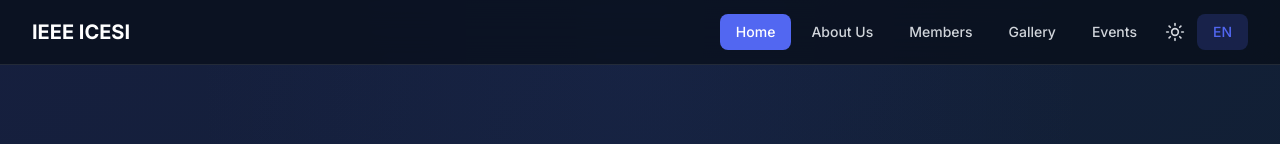
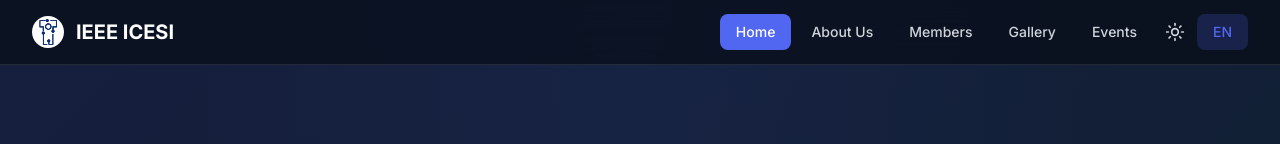
Before and after one commit to RonyOz/ieee-icesi-web, a React (Vite) app: page / in a window 1280 px wide. Shown: the top 144 px of the page. Built offline with nearby package versions, Linux system fonts and the light colour scheme.

Commit message:
Refactor Navbar component: remove unused React import and improve logo rendering

```diff
--- a/src/components/Navbar.tsx
+++ b/src/components/Navbar.tsx
@@ -1,7 +1,7 @@
-import React, { useState } from 'react';
+import { useState } from 'react';
 import { useTranslation } from 'react-i18next';
 import { Link, useLocation } from 'react-router-dom';
-import { CircuitBoard, Menu, X, Sun, Moon } from 'lucide-react';
+import { Menu, X, Sun, Moon } from 'lucide-react';
 import { useTheme } from '../contexts/ThemeContext';
 
 const Navbar = () => {
@@ -22,7 +22,11 @@ const Navbar = () => {
         <div className="flex items-center justify-between h-16">
           <div className="flex items-center">
             <Link to="/" className="flex items-center space-x-3 group">
-
+              <img
+                src="/IEEE ICESI LOGO.svg"
+                alt="IEEE ICESI Logo"
+                className="h-8 w-8 transition-transform group-hover:scale-105"
+              />
               <span className="font-bold text-xl text-gray-900 dark:text-white">IEEE ICESI</span>
             </Link>
           </div>
```
